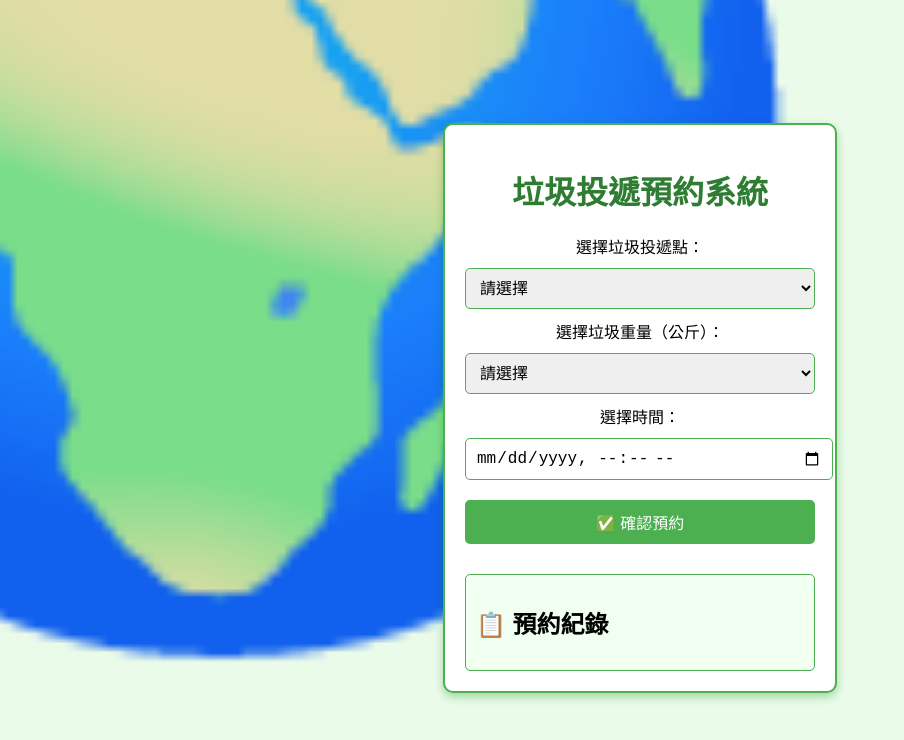
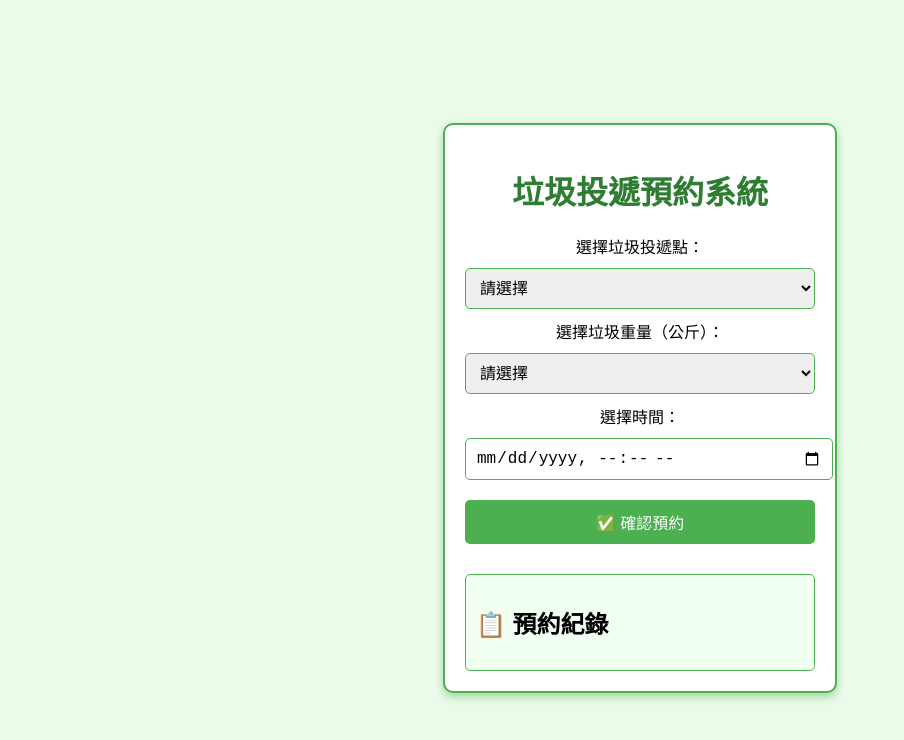
Before and after one commit to EricLin1013zz/garbage-page, a plain HTML site: page index.html in a window 1280 px wide. Shown: the whole page, without its empty margins (0-904 px from the left). Drawn offline with Linux system fonts and the light colour scheme.

Commit message:
Update index.html

```diff
--- a/index.html
+++ b/index.html
@@ -14,14 +14,6 @@
             height: 100vh;
             flex-direction: column;
             position: relative;
-        }
-        .earth {
-            position: fixed;
-            top: -400px;
-            left: -400px;
-            font-size: 1000px;
-            line-height: 1;
-            z-index: -1;
         }
         .container {
             background: white;
@@ -82,7 +74,6 @@
     </style>
 </head>
 <body>
-    <div class="earth">🌍</div>
     <div class="container">
         <h1>垃圾投遞預約系統</h1>
         <label>選擇垃圾投遞點：</label>
```
